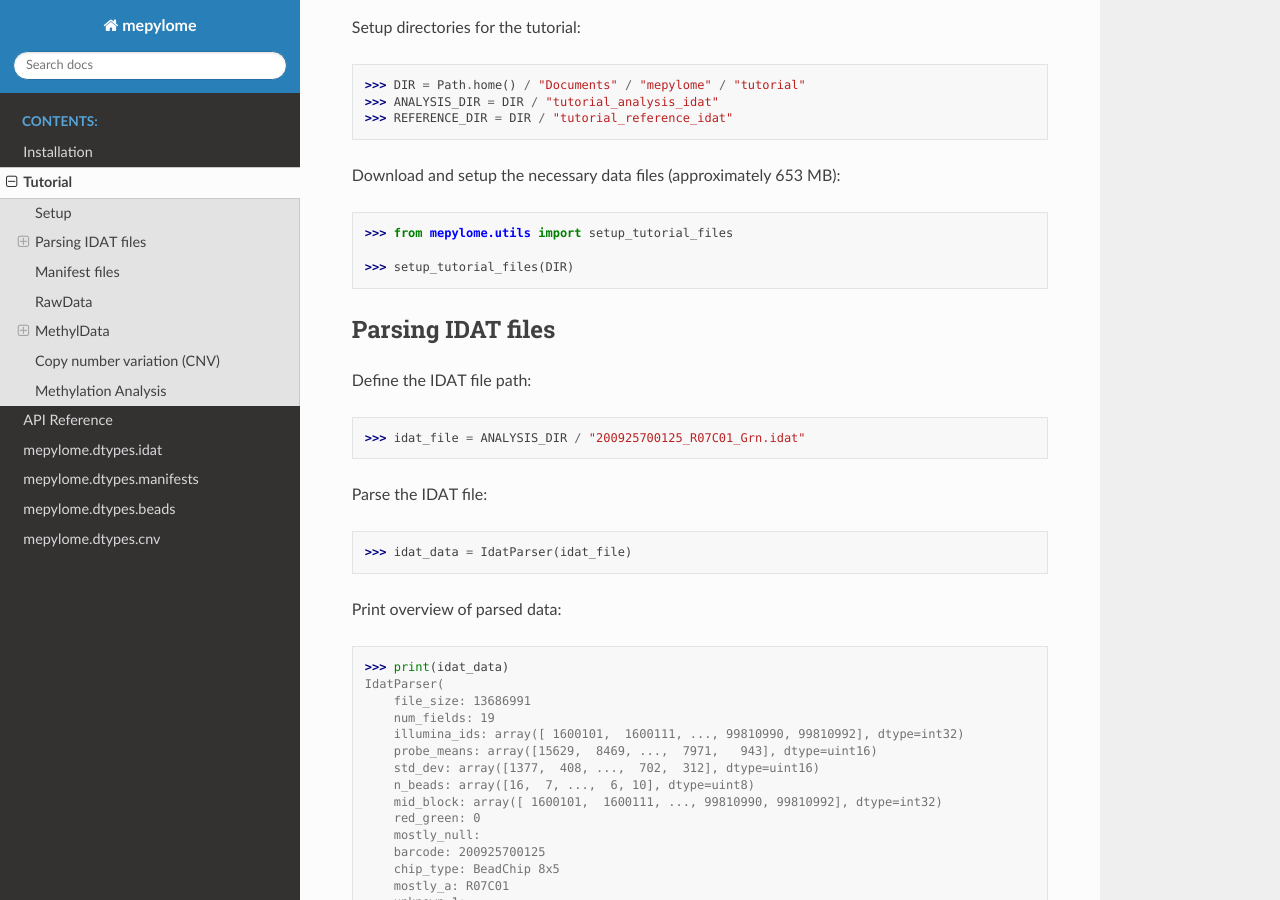
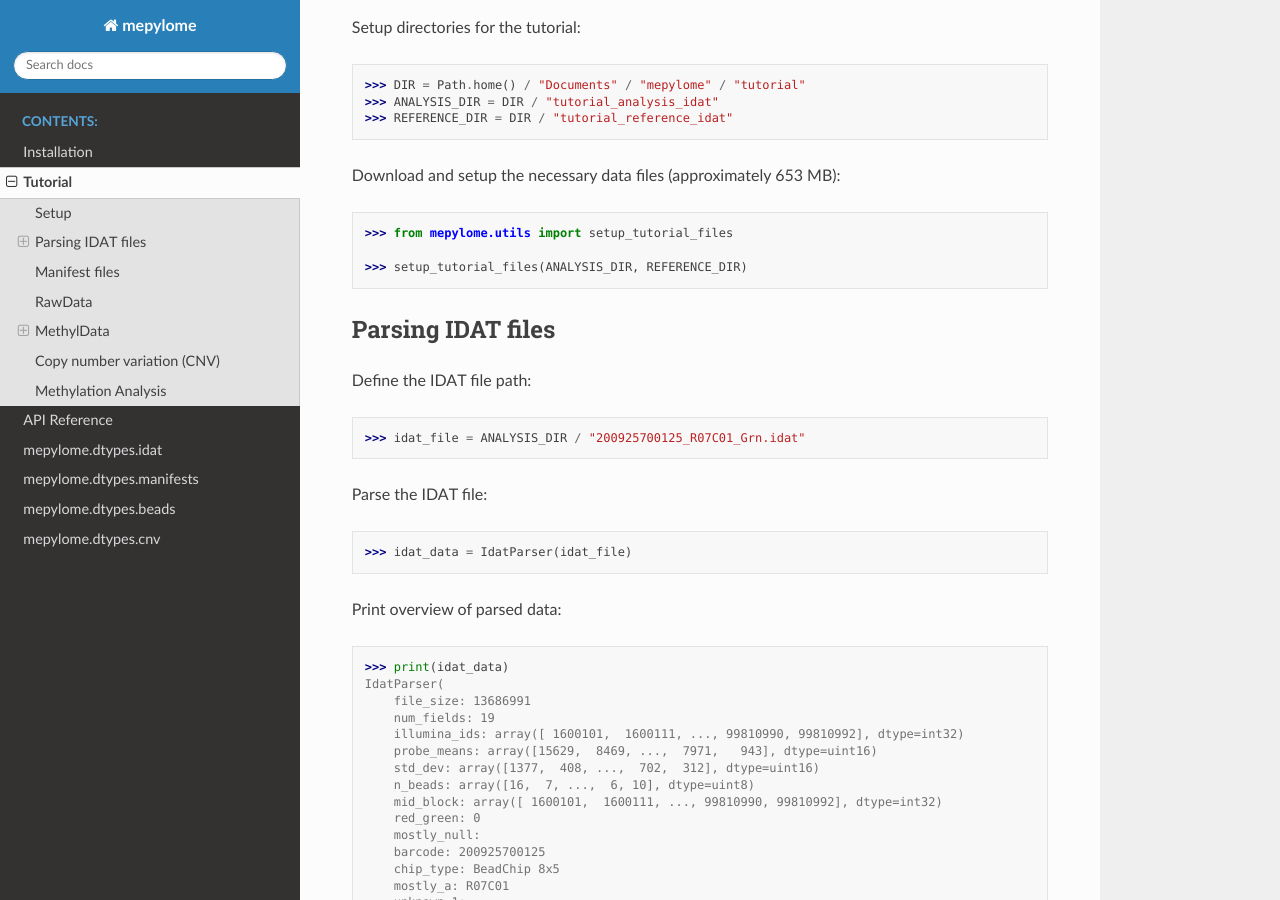
Before and after one commit to brj0/mepylome, a Sphinx documentation site: the page built from docs/tutorial.rst, in a window 1280 px wide and 900 px high, scrolled down 911 px. Built offline with Sphinx 7.4.7 and the Read the Docs theme 2.0.0, drawn with Linux system fonts in a browser that asks for light colours.

Commit message:
New backup 2024-06-22 23:27:13

```diff
--- a/docs/tutorial.rst
+++ b/docs/tutorial.rst
@@ -53,7 +53,7 @@ Download and setup the necessary data files (approximately 653 MB):
 
     >>> from mepylome.utils import setup_tutorial_files
 
-    >>> setup_tutorial_files(DIR)
+    >>> setup_tutorial_files(ANALYSIS_DIR, REFERENCE_DIR)
 
 
 
```
